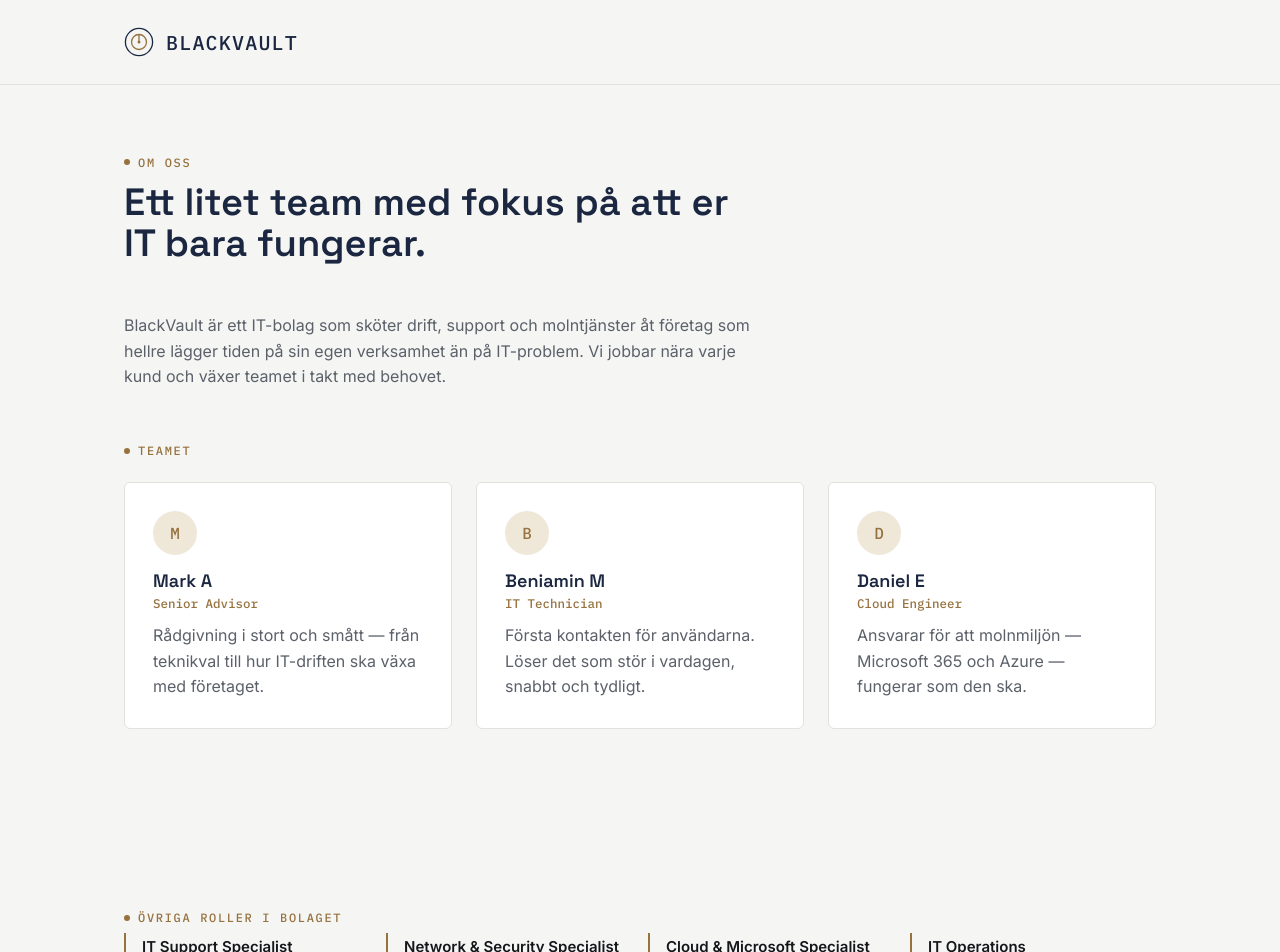
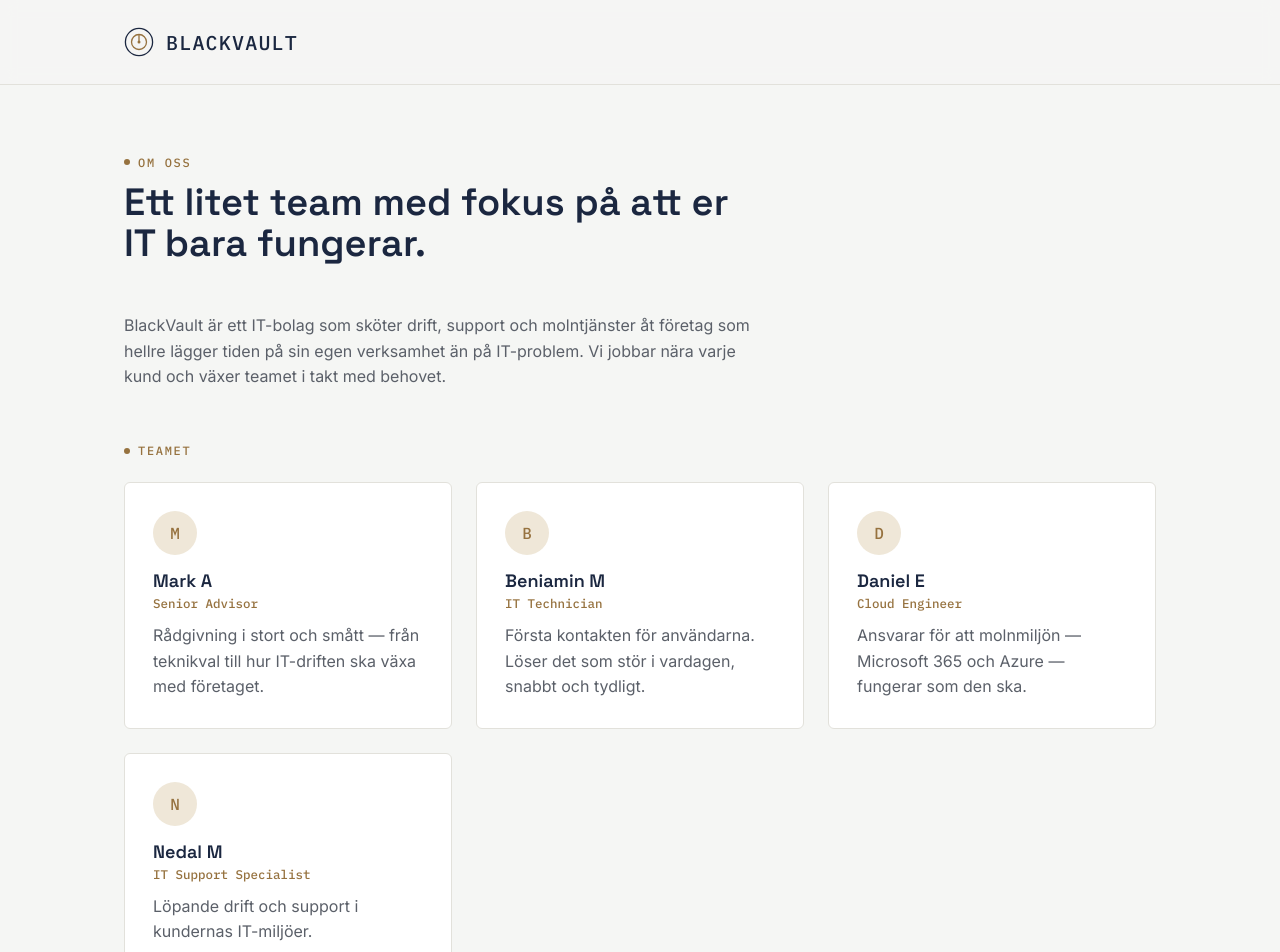
Before and after one commit to noroffben/BlackVault, a React (Vite) app: page /#/om-oss in a window 1280 px wide. Shown: the top 952 px of the page. Built offline with nearby package versions, Linux system fonts and the light colour scheme.

Commit message:
Add Nedal M as IT Support Specialist

```diff
--- a/src/data/content.js
+++ b/src/data/content.js
@@ -58,6 +58,11 @@ export const namedTeam = [
     title: 'Cloud Engineer',
     text: 'Ansvarar för att molnmiljön — Microsoft 365 och Azure — fungerar som den ska.',
   },
+  {
+  name: 'Nedal M',
+  title: 'IT Support Specialist',
+  text: 'Löpande drift och support i kundernas IT-miljöer.',
+},
 ]
 
 // Övriga roller/kompetenser i bolaget, visas utan namn.
```
